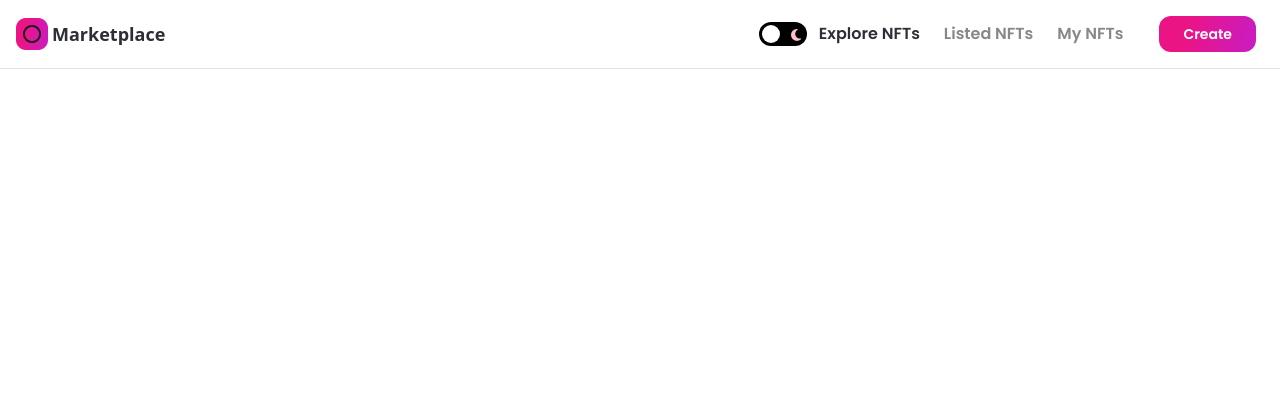
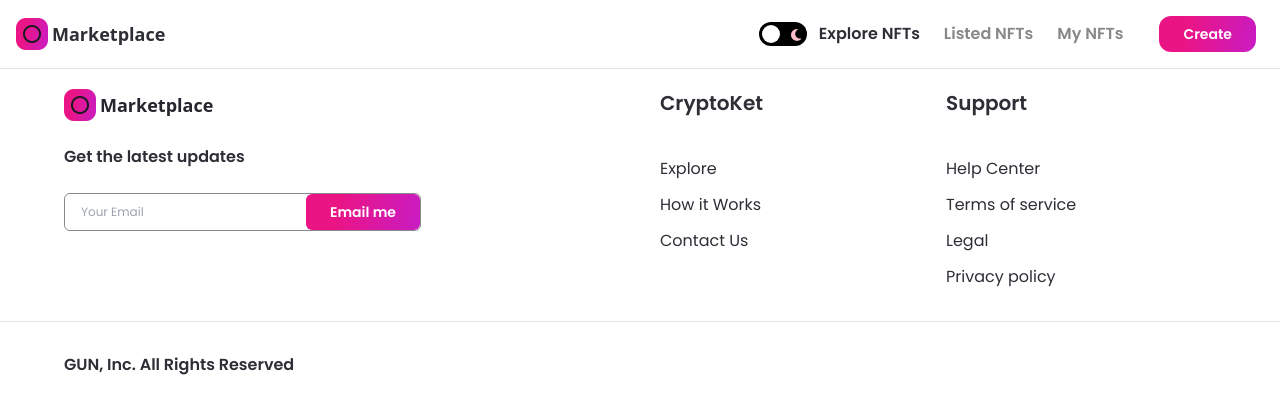
Before and after one commit to mganeshan29/nft_marketplace, a Next.js app: page / in a window 1280 px wide. Shown: the top 414 px of the page. Built offline with nearby package versions, Linux system fonts and the light colour scheme.

Commit message:
footer dev

```diff
--- a/components/Footer.jsx
+++ b/components/Footer.jsx
@@ -1,7 +1,60 @@
-import React from 'react';
+import Image from 'next/image';
+import { useTheme } from 'next-themes';
 
-const Footer = () => (
-  <div>Footer</div>
+import images from '../assets';
+import Button from './Button';
+
+const FooterLinks = ({ heading, items, extraClasses }) => (
+  <div className={`flex-1 justify-start items-start ${extraClasses}`}>
+    <h3 className="font-poppins dark:text-white text-nft-black-1 font-semibold text-xl mb-10">{heading}</h3>
+    {items.map((item, index) => <p key={item + index} className="font-poppins dark:text-white text-nft-black-1 font-normal text-base cursor-pointer dark:hover:text-nft-gray-1 hover:text-nft-black-1 my-3">{item}</p>)}
+  </div>
 );
 
+const Footer = () => {
+  const { theme } = useTheme();
+
+  return (
+    <footer className="flexCenter flex-col border-t dark:border-nft-black-1 border-nft-gray-1 sm:py-8 py-16">
+      <div className="w-full minmd:w-4/5 flex flex-row md:flex-col sm:px-4 px-16">
+        <div className="flexStart flex-1 flex-col">
+          <div className="flexCenter cursor-pointer">
+            <Image src={images.logo02} objectFit="contain" width={32} height={32} alt="logo" />
+            <p className=" dark:text-white text-nft-dark font-semibold text-lg ml-1">Marketplace</p>
+          </div>
+          <p className="font-poppins dark:text-white text-nft-black-1 font-semibold text-base mt-6">Get the latest updates</p>
+          <div className="flexBetween md:w-full minlg:w-557 w-357 mt-6 dark:bg-nft-black-2 bg-white border dark:border-nft-black-2 border-nft-gray-2 rounded-md">
+            <input type="email" placeholder="Your Email" className="h-full flex-1 w-full dark:bg-nft-black-2 bg-white px-4 rounded-md font-poppins dark:text-white text-nft-black-1 font-normal text-xs minlg:text-lg outline-none" />
+            <div className="flex-initial">
+              <Button
+                btnName="Email me"
+                btnType="primary"
+                classStyles="rounded-md"
+              />
+            </div>
+          </div>
+        </div>
+
+        <div className="flex-1 flexBetweenStart flex-wrap ml-10 md:ml-0 md:mt-8">
+          <FooterLinks heading="CryptoKet" items={['Explore', 'How it Works', 'Contact Us']} />
+          <FooterLinks heading="Support" items={['Help Center', 'Terms of service', 'Legal', 'Privacy policy']} extraClasses="ml-4" />
+        </div>
+      </div>
+
+      <div className="flexCenter w-full mt-5 border-t dark:border-nft-black-1 border-nft-gray-1 sm:px-4 px-16">
+        <div className="flexBetween flex-row w-full minmd:w-4/5 sm:flex-col mt-7">
+          <p className="font-poppins dark:text-white text-nft-black-1 font-semibold text-base">GUN, Inc. All Rights Reserved</p>
+          <div className="flex flex-row sm:mt-4">
+            {[images.instagram, images.twitter, images.telegram, images.discord].map((image, index) => (
+              <div className="mx-2 cursor-pointer" key={`image ${index}`}>
+                <Image src={image} key={index} objectFit="contain" width={24} height={24} alt="social" className={theme === 'light' ? 'filter invert' : undefined} />
+              </div>
+            ))}
+          </div>
+        </div>
+      </div>
+    </footer>
+  );
+};
+
 export default Footer;
```
